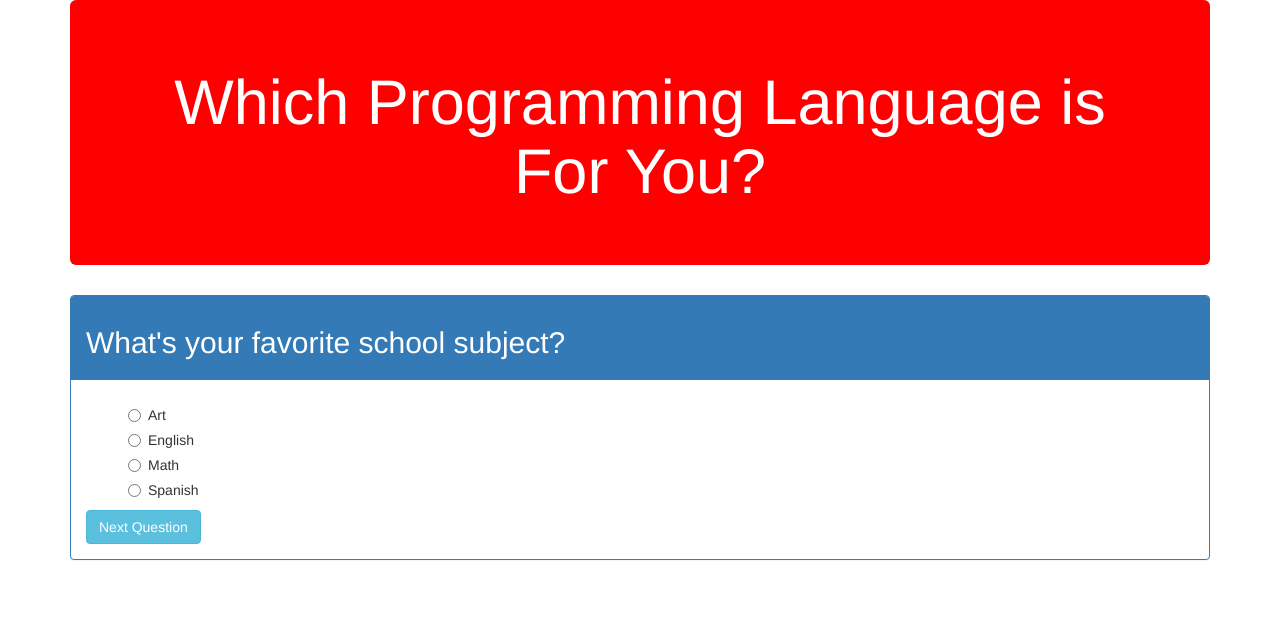
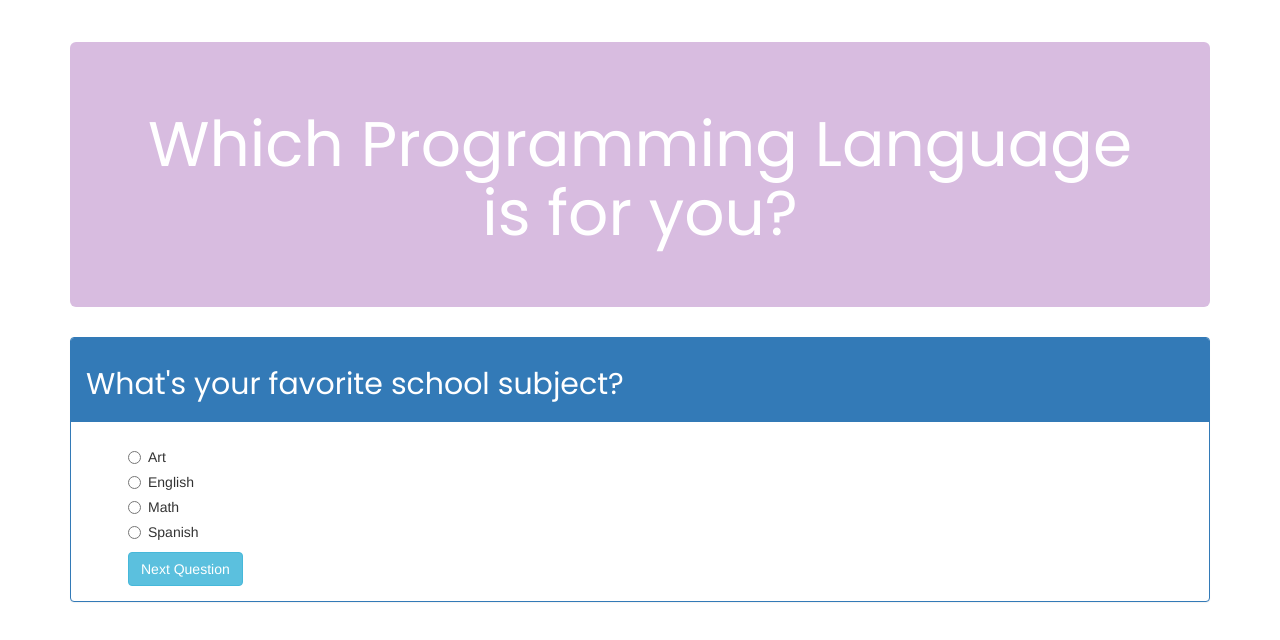
Before and after one commit to brandonkudo/Week2-Project-Track-Suggestion, a plain HTML site: page index.html in a window 1280 px wide. Drawn offline with nearby package versions, Linux system fonts and the light colour scheme.

Commit message:
add styling, change font, add readme

```diff
--- a/css/styles.css
+++ b/css/styles.css
@@ -1,3 +1,5 @@
+@import url('https://fonts.googleapis.com/css?family=Amatic+SC|Poppins');
+
 #show, #color, #seinfeld, #results, #css, #html, #php, #ruby, #amuse {
   display: none;
 }
@@ -10,13 +12,20 @@
 }
 
 .jumbotron {
-  background-color: red;
+  background-color: #d8bce0;
+  margin-top: 3em;
 }
 
 .radio {
   margin-left: 3em;
 }
 
-.headertext {
+.headertext, .panel-heading {
   color: white;
+  font-family: poppins;
+  text-align: justify;
 }
+
+#button1, #button2, #button3, #button4, #button5 {
+  margin-left: 3em;
+}
--- a/index.html
+++ b/index.html
@@ -5,7 +5,7 @@
     <link rel="stylesheet" href="css/styles.css">
     <script src="js/jquery-3.2.1.js"></script>
     <script src="js/scripts.js"></script>
-    <title>Which Programming Language is For You?</title>
+    <title>Which Programming Language is for you?</title>
   </head>
   <body>
 
@@ -13,7 +13,7 @@
         <div class="jumbotron">
           <div class="headertext">
             <h1 id="results">You should take:</h1>
-            <h1 id="lang">Which Programming Language is For You?</h1>
+            <h1 id="lang">Which Programming Language is for you?</h1>
           </div>
         </div>
 
```
Also changed, not shown: img/me.jpg (added), 1 other file.
